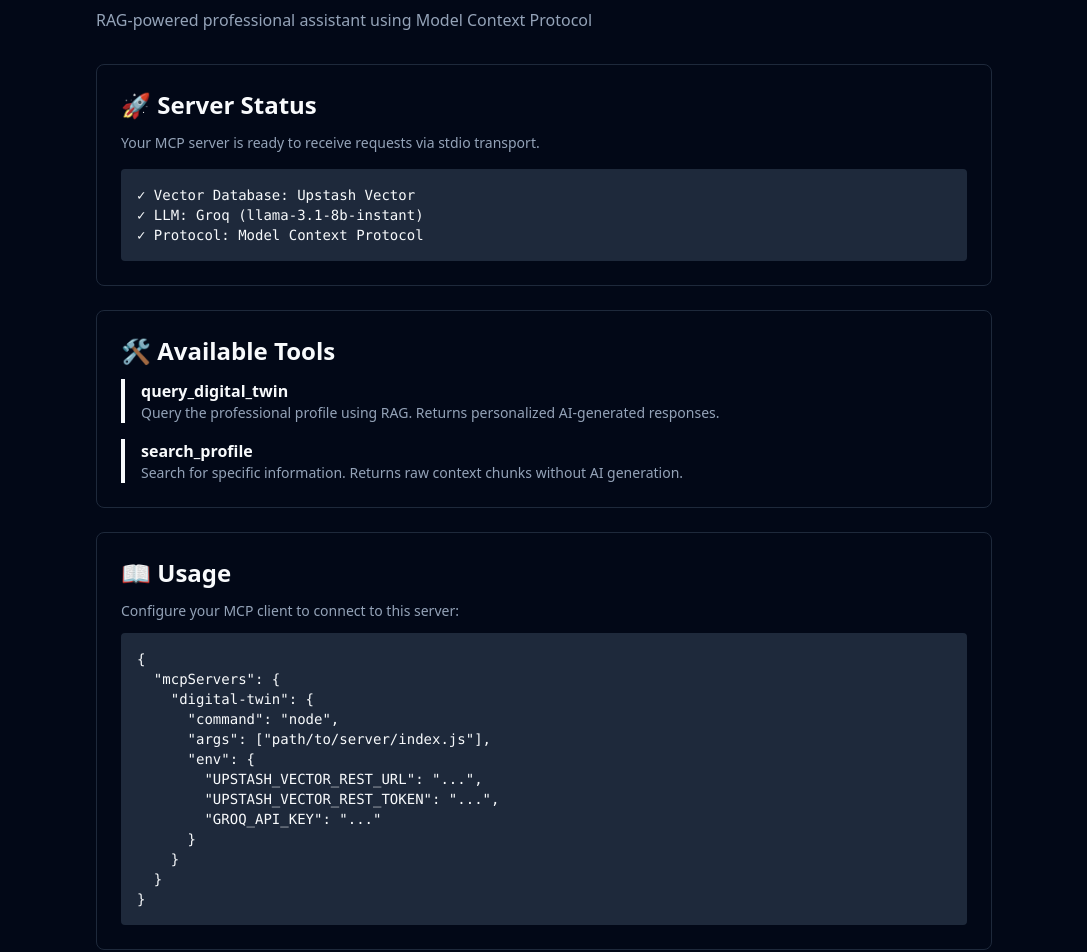
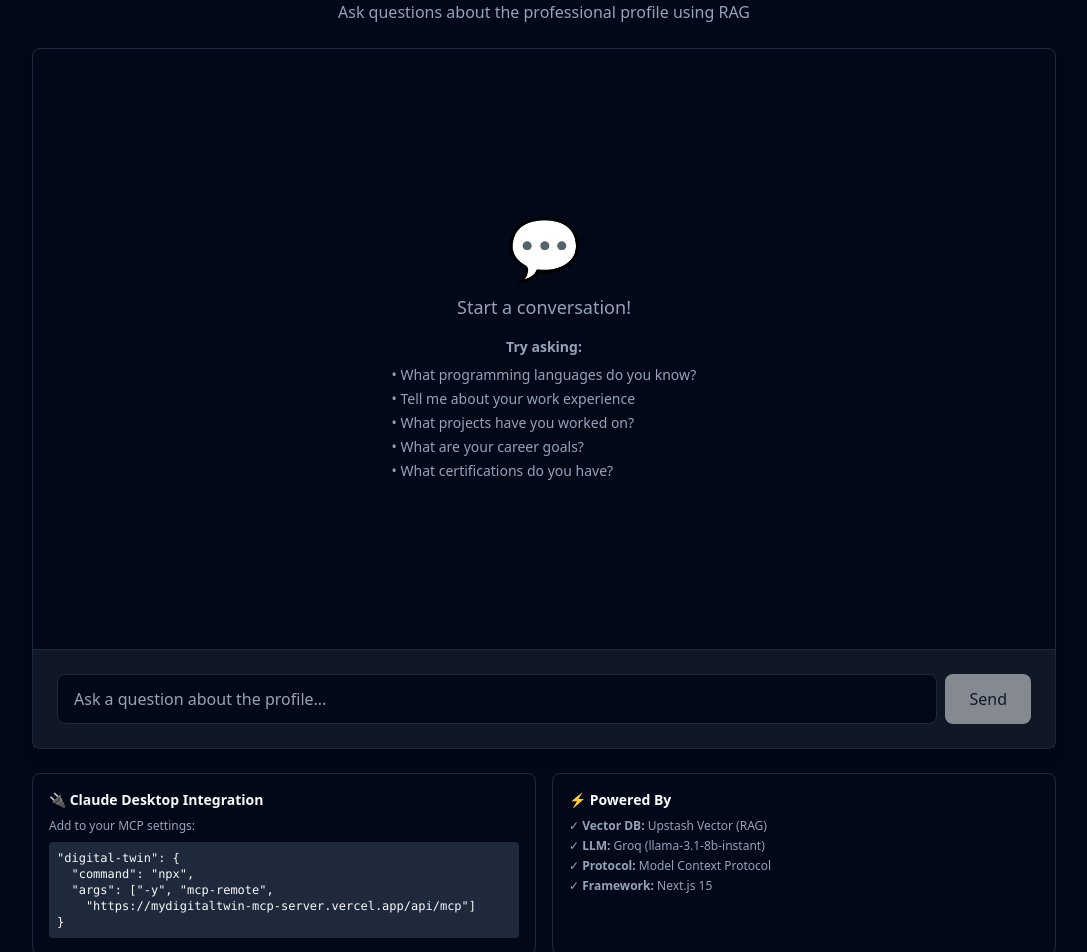
Before and after one commit to nashibrana25-code/mydigitaltwin-mcp-server, a Next.js app in the folder digital-twin-mcp/: page / in a window 1280 px wide. Shown: the part 80-1032 px from the top of the page, without its empty margins (96-1183 px from the left). Built offline with nearby package versions, Linux system fonts and the light colour scheme.

Commit message:
Add interactive chat interface to homepage

```diff
--- a/digital-twin-mcp/app/page.tsx
+++ b/digital-twin-mcp/app/page.tsx
@@ -1,76 +1,204 @@
+'use client';
+
+import { useState, useRef, useEffect } from 'react';
+
+interface Message {
+  role: 'user' | 'assistant';
+  content: string;
+  timestamp: Date;
+}
+
 export default function Home() {
+  const [messages, setMessages] = useState<Message[]>([]);
+  const [input, setInput] = useState('');
+  const [isLoading, setIsLoading] = useState(false);
+  const messagesEndRef = useRef<HTMLDivElement>(null);
+
+  const scrollToBottom = () => {
+    messagesEndRef.current?.scrollIntoView({ behavior: 'smooth' });
+  };
+
+  useEffect(() => {
+    scrollToBottom();
+  }, [messages]);
+
+  const handleSubmit = async (e: React.FormEvent) => {
+    e.preventDefault();
+    if (!input.trim() || isLoading) return;
+
+    const userMessage: Message = {
+      role: 'user',
+      content: input,
+      timestamp: new Date(),
+    };
+
+    setMessages((prev) => [...prev, userMessage]);
+    setInput('');
+    setIsLoading(true);
+
+    try {
+      const response = await fetch('/api/mcp', {
+        method: 'POST',
+        headers: { 'Content-Type': 'application/json' },
+        body: JSON.stringify({
+          jsonrpc: '2.0',
+          id: Date.now(),
+          method: 'tools/call',
+          params: {
+            name: 'query_digital_twin',
+            arguments: {
+              question: input,
+            },
+          },
+        }),
+      });
+
+      const data = await response.json();
+
+      let assistantContent = 'Sorry, I encountered an error processing your request.';
+
+      if (data.result?.content?.[0]?.text) {
+        assistantContent = data.result.content[0].text;
+      } else if (data.error) {
+        assistantContent = `Error: ${data.error.message || 'Unknown error'}`;
+      }
+
+      const assistantMessage: Message = {
+        role: 'assistant',
+        content: assistantContent,
+        timestamp: new Date(),
+      };
+
+      setMessages((prev) => [...prev, assistantMessage]);
+    } catch (error) {
+      const errorMessage: Message = {
+        role: 'assistant',
+        content: `Error: ${error instanceof Error ? error.message : 'Failed to connect to server'}`,
+        timestamp: new Date(),
+      };
+      setMessages((prev) => [...prev, errorMessage]);
+    } finally {
+      setIsLoading(false);
+    }
+  };
+
   return (
-    <main className="min-h-screen p-8">
-      <div className="max-w-4xl mx-auto">
-        <h1 className="text-4xl font-bold mb-4">Digital Twin MCP Server</h1>
-        <p className="text-muted-foreground mb-8">
-          RAG-powered professional assistant using Model Context Protocol
-        </p>
+    <main className="min-h-screen p-4 sm:p-8">
+      <div className="max-w-5xl mx-auto space-y-6">
+        {/* Header */}
+        <div className="text-center space-y-2">
+          <h1 className="text-3xl sm:text-4xl font-bold">Digital Twin Chat</h1>
+          <p className="text-muted-foreground">
+            Ask questions about the professional profile using RAG
+          </p>
+        </div>
 
-        <div className="space-y-6">
-          <section className="border rounded-lg p-6">
-            <h2 className="text-2xl font-semibold mb-3">🚀 Server Status</h2>
-            <p className="text-sm text-muted-foreground mb-4">
-              Your MCP server is ready to receive requests via stdio transport.
-            </p>
-            <div className="bg-muted p-4 rounded font-mono text-sm">
-              <p>✓ Vector Database: Upstash Vector</p>
-              <p>✓ LLM: Groq (llama-3.1-8b-instant)</p>
-              <p>✓ Protocol: Model Context Protocol</p>
+        {/* Chat Interface */}
+        <div className="border rounded-lg bg-card shadow-lg">
+          {/* Messages Area */}
+          <div className="h-[500px] sm:h-[600px] overflow-y-auto p-4 sm:p-6 space-y-4">
+            {messages.length === 0 ? (
+              <div className="h-full flex flex-col items-center justify-center text-center text-muted-foreground">
+                <div className="text-6xl mb-4">💬</div>
+                <p className="text-lg font-medium mb-4">Start a conversation!</p>
+                <div className="space-y-2 text-sm max-w-md">
+                  <p className="font-semibold">Try asking:</p>
+                  <ul className="space-y-1 text-left">
+                    <li>• What programming languages do you know?</li>
+                    <li>• Tell me about your work experience</li>
+                    <li>• What projects have you worked on?</li>
+                    <li>• What are your career goals?</li>
+                    <li>• What certifications do you have?</li>
+                  </ul>
+                </div>
+              </div>
+            ) : (
+              <>
+                {messages.map((message, index) => (
+                  <div
+                    key={index}
+                    className={`flex ${message.role === 'user' ? 'justify-end' : 'justify-start'}`}
+                  >
+                    <div
+                      className={`max-w-[85%] sm:max-w-[75%] rounded-lg p-3 sm:p-4 ${
+                        message.role === 'user'
+                          ? 'bg-primary text-primary-foreground'
+                          : 'bg-muted'
+                      }`}
+                    >
+                      <p className="text-xs font-semibold mb-1 opacity-75">
+                        {message.role === 'user' ? 'You' : 'Digital Twin'}
+                      </p>
+                      <p className="whitespace-pre-wrap text-sm sm:text-base">{message.content}</p>
+                      <p className="text-xs opacity-60 mt-2">
+                        {message.timestamp.toLocaleTimeString()}
+                      </p>
+                    </div>
+                  </div>
+                ))}
+                {isLoading && (
+                  <div className="flex justify-start">
+                    <div className="max-w-[75%] rounded-lg p-4 bg-muted">
+                      <p className="text-xs font-semibold mb-1 opacity-75">Digital Twin</p>
+                      <p className="flex items-center gap-2 text-sm">
+                        <span className="inline-block w-2 h-2 bg-current rounded-full animate-bounce"></span>
+                        <span className="inline-block w-2 h-2 bg-current rounded-full animate-bounce" style={{ animationDelay: '0.1s' }}></span>
+                        <span className="inline-block w-2 h-2 bg-current rounded-full animate-bounce" style={{ animationDelay: '0.2s' }}></span>
+                        <span>Thinking...</span>
+                      </p>
+                    </div>
+                  </div>
+                )}
+                <div ref={messagesEndRef} />
+              </>
+            )}
+          </div>
+
+          {/* Input Area */}
+          <form onSubmit={handleSubmit} className="p-4 sm:p-6 border-t bg-muted/50">
+            <div className="flex gap-2">
+              <input
+                type="text"
+                value={input}
+                onChange={(e) => setInput(e.target.value)}
+                placeholder="Ask a question about the profile..."
+                className="flex-1 px-3 sm:px-4 py-2 sm:py-3 border rounded-lg bg-background focus:outline-none focus:ring-2 focus:ring-primary text-sm sm:text-base"
+                disabled={isLoading}
+              />
+              <button
+                type="submit"
+                disabled={isLoading || !input.trim()}
+                className="px-4 sm:px-6 py-2 sm:py-3 bg-primary text-primary-foreground rounded-lg font-medium hover:bg-primary/90 disabled:opacity-50 disabled:cursor-not-allowed transition-colors text-sm sm:text-base whitespace-nowrap"
+              >
+                {isLoading ? 'Sending...' : 'Send'}
+              </button>
             </div>
-          </section>
+          </form>
+        </div>
 
-          <section className="border rounded-lg p-6">
-            <h2 className="text-2xl font-semibold mb-3">🛠️ Available Tools</h2>
-            <div className="space-y-4">
-              <div className="border-l-4 border-primary pl-4">
-                <h3 className="font-semibold">query_digital_twin</h3>
-                <p className="text-sm text-muted-foreground">
-                  Query the professional profile using RAG. Returns personalized AI-generated responses.
-                </p>
-              </div>
-              <div className="border-l-4 border-primary pl-4">
-                <h3 className="font-semibold">search_profile</h3>
-                <p className="text-sm text-muted-foreground">
-                  Search for specific information. Returns raw context chunks without AI generation.
-                </p>
-              </div>
-            </div>
-          </section>
-
-          <section className="border rounded-lg p-6">
-            <h2 className="text-2xl font-semibold mb-3">📖 Usage</h2>
-            <p className="text-sm text-muted-foreground mb-3">
-              Configure your MCP client to connect to this server:
-            </p>
-            <pre className="bg-muted p-4 rounded overflow-x-auto text-sm">
-{`{
-  "mcpServers": {
-    "digital-twin": {
-      "command": "node",
-      "args": ["path/to/server/index.js"],
-      "env": {
-        "UPSTASH_VECTOR_REST_URL": "...",
-        "UPSTASH_VECTOR_REST_TOKEN": "...",
-        "GROQ_API_KEY": "..."
-      }
-    }
-  }
+        {/* Info Cards */}
+        <div className="grid sm:grid-cols-2 gap-4 text-sm">
+          <div className="border rounded-lg p-4 bg-card">
+            <h3 className="font-semibold mb-2">🔌 Claude Desktop Integration</h3>
+            <p className="text-muted-foreground text-xs mb-2">Add to your MCP settings:</p>
+            <pre className="bg-muted p-2 rounded text-xs overflow-x-auto">
+{`"digital-twin": {
+  "command": "npx",
+  "args": ["-y", "mcp-remote",
+    "https://mydigitaltwin-mcp-server.vercel.app/api/mcp"]
 }`}
             </pre>
-          </section>
+          </div>
 
-          <section className="border rounded-lg p-6">
-            <h2 className="text-2xl font-semibold mb-3">⚙️ Configuration</h2>
-            <p className="text-sm text-muted-foreground mb-3">
-              Required environment variables:
-            </p>
-            <ul className="list-disc list-inside space-y-1 text-sm">
-              <li><code className="bg-muted px-2 py-1 rounded">UPSTASH_VECTOR_REST_URL</code></li>
-              <li><code className="bg-muted px-2 py-1 rounded">UPSTASH_VECTOR_REST_TOKEN</code></li>
-              <li><code className="bg-muted px-2 py-1 rounded">GROQ_API_KEY</code></li>
+          <div className="border rounded-lg p-4 bg-card">
+            <h3 className="font-semibold mb-2">⚡ Powered By</h3>
+            <ul className="space-y-1 text-xs text-muted-foreground">
+              <li>✓ <strong>Vector DB:</strong> Upstash Vector (RAG)</li>
+              <li>✓ <strong>LLM:</strong> Groq (llama-3.1-8b-instant)</li>
+              <li>✓ <strong>Protocol:</strong> Model Context Protocol</li>
+              <li>✓ <strong>Framework:</strong> Next.js 15</li>
             </ul>
-          </section>
+          </div>
         </div>
       </div>
     </main>
```
